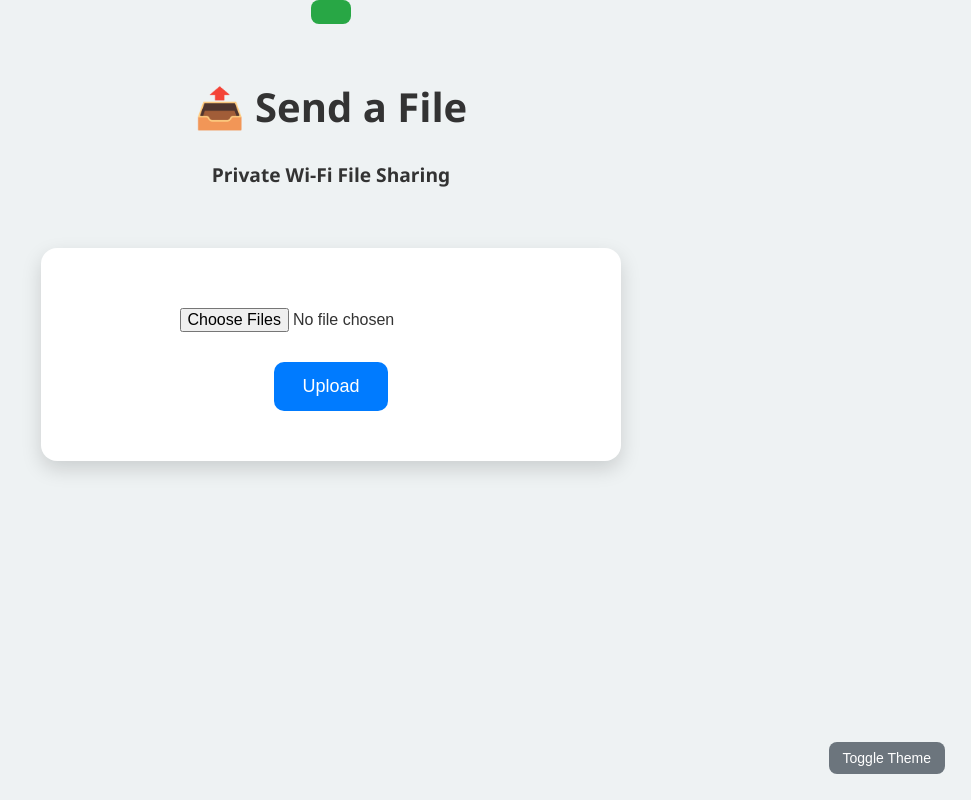
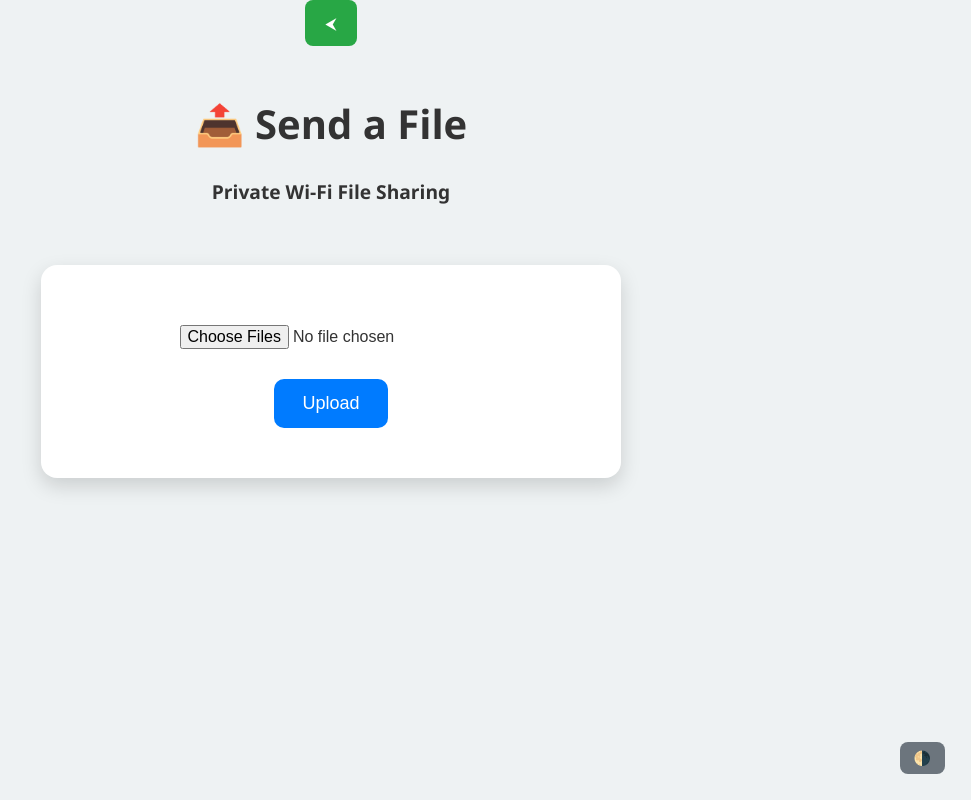
Before and after one commit to Anmol-techy/FILE-LISA, a website: page send.html in a window 1280 px wide. Shown: the whole page, without its empty margins (309-1280 px from the left). Drawn offline with Linux system fonts and the light colour scheme.

Commit message:
Update send.html

```diff
--- a/send.html
+++ b/send.html
@@ -7,7 +7,7 @@
   <link rel="stylesheet" href="style.css" />
 </head>
 <body>
-  <a href="index.html" class="Back-button">
+  <a href="index.html" class="Back-button">⮜
   </a>
 
   <h1>📤 Send a File</h1>
@@ -21,7 +21,7 @@
     </div>
   </div>
 
-  <button class="toggle-theme bottom-toggle" onclick="toggleTheme()">Toggle Theme</button>
+  <button class="toggle-theme bottom-toggle" onclick="toggleTheme()">🌗</button>
 
   <script>
     function toggleTheme() {
```
